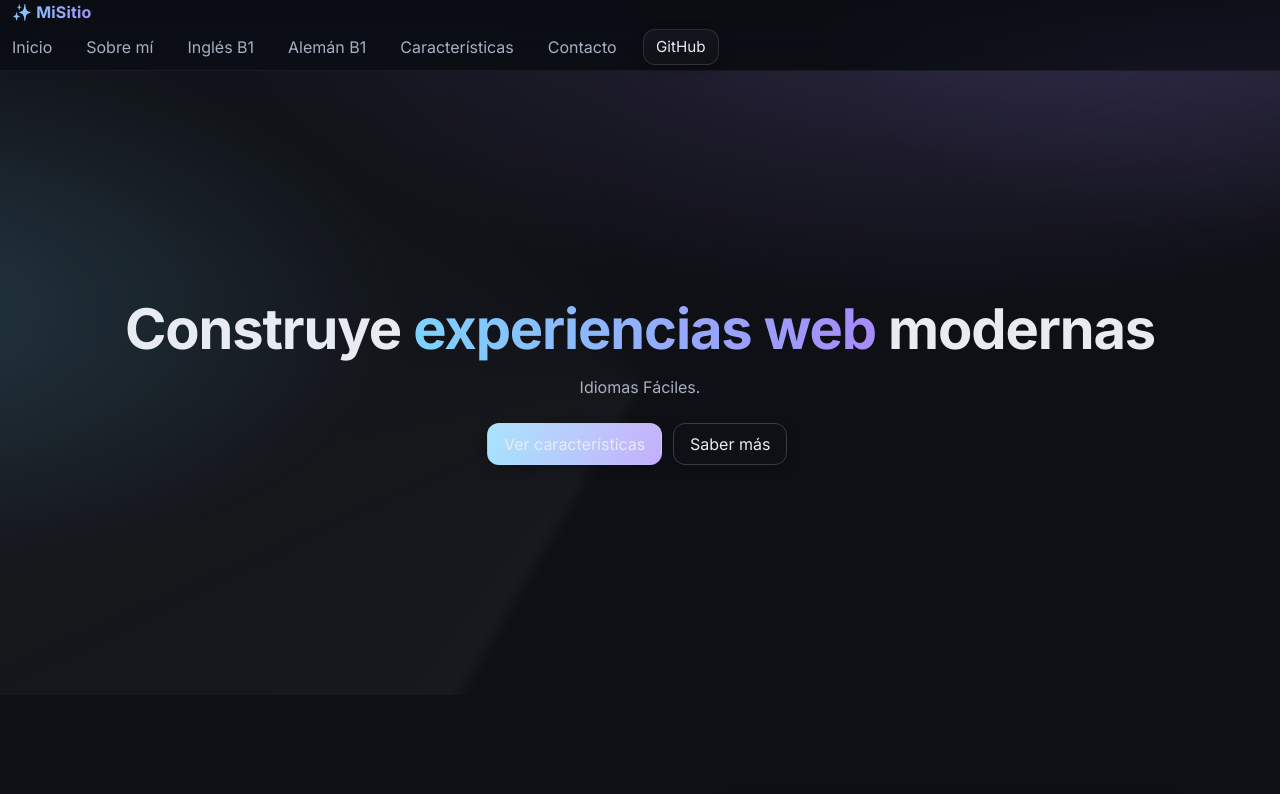
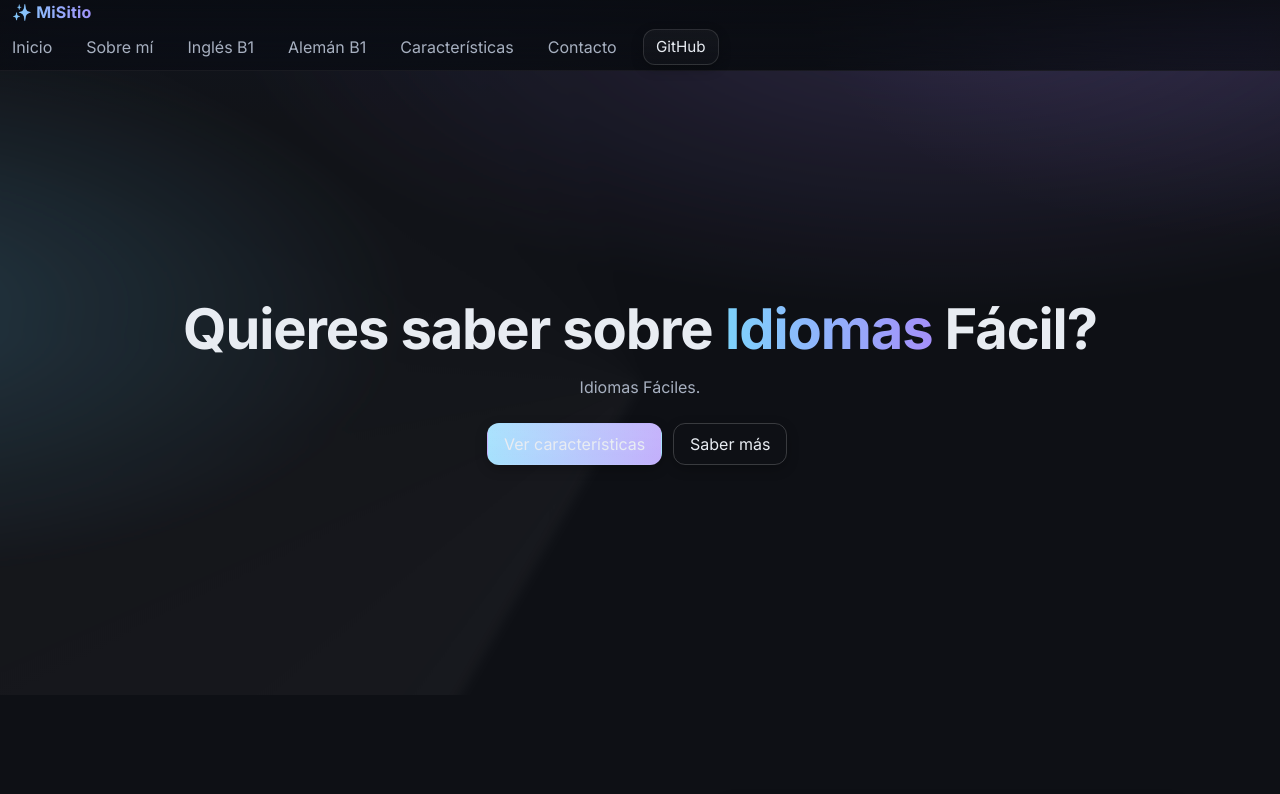
Before and after one commit to enzoascencioleal-commits/Proyecto-Personal, a plain HTML site: page index.html in a window 1280 px wide. Shown: the top 794 px of the page. Drawn offline with Linux system fonts and the light colour scheme.

Commit message:
Update index.html

```diff
--- a/index.html
+++ b/index.html
@@ -33,7 +33,7 @@
     <div class="hero__bg" aria-hidden="true"></div>
     <div class="container hero__content">
       <h1 class="reveal fade-up delay-1">
-        Construye <span class="gradient">experiencias web</span> modernas
+        Quieres saber sobre <span class="gradient"> Idiomas </span> Fácil?
       </h1>
       <p class="muted reveal fade-up delay-2">
         Idiomas Fáciles.
```
